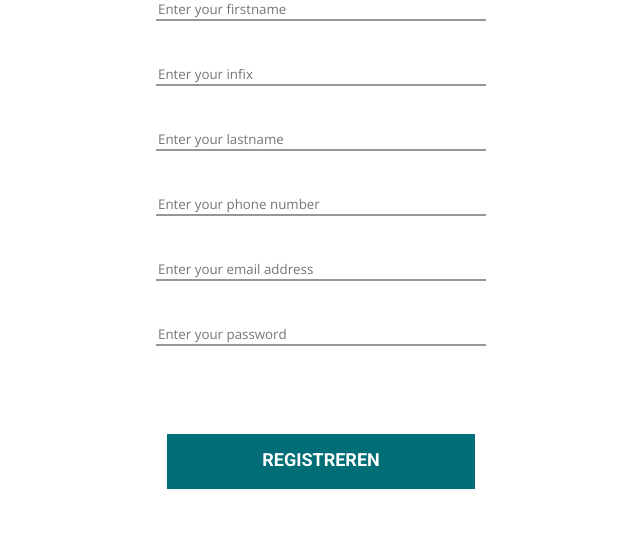
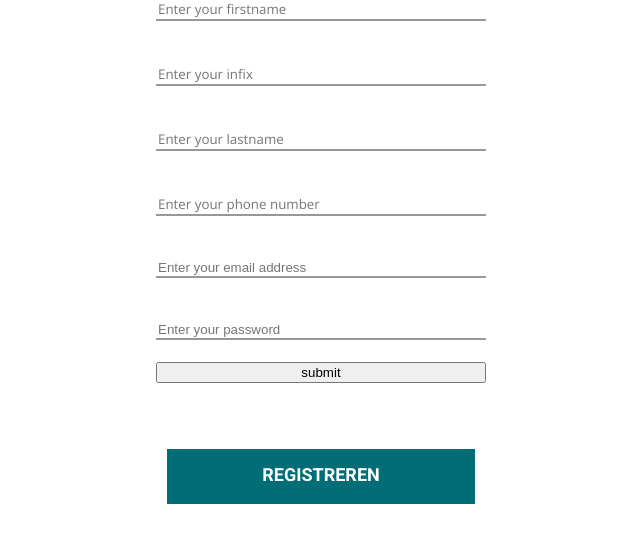
Before and after one commit to Sil333033/Rocambolesque, a PHP site: page /register in a window 1280 px wide. Shown: the part 243-786 px from the top of the page, without its empty margins (319-959 px from the left). Run offline with PHP 8.4, Linux system fonts and the light colour scheme; a stand-in replaces the project's code that opens the database connection; some libraries are stand-ins or nearby versions; some web fonts are replaced.

Commit message:
register done, submit button needs work

```diff
--- a/app/controllers/Register.php
+++ b/app/controllers/Register.php
@@ -1,12 +1,34 @@
 <?php
 class Register extends Controller
 {
+
+    private $UserModel;
+
     public function __construct()
     {
+        $this->UserModel = $this->model("UserModel");
     }
 
     public function index()
     {
-        $this->view("register");
+
+        if ($_SERVER['REQUEST_METHOD'] === 'POST') {
+            $filteredPost = filter_input_array(INPUT_POST, FILTER_SANITIZE_FULL_SPECIAL_CHARS);
+
+            $this->UserModel->createUser(
+                $filteredPost['firstname'],
+                $filteredPost['infix'],
+                $filteredPost['lastname'],
+                $filteredPost['phone'],
+                $filteredPost['email'],
+                $filteredPost['password']
+            );
+
+            echo "<h1>user created</h1>";
+            header("refresh:2;url=" . URLROOT . "/login");
+
+        } else {
+            $this->view("register");
+        }
     }
 }
--- a/app/views/register.php
+++ b/app/views/register.php
@@ -1,5 +1,6 @@
 <!DOCTYPE html>
 <html lang="en">
+
 <head>
     <meta charset="UTF-8">
     <meta http-equiv="X-UA-Compatible" content="IE=edge">
@@ -7,23 +8,25 @@
     <link rel="stylesheet" href="../../public/css/main.css">
     <title>Document</title>
 </head>
+
 <body>
     <!-- Intro Section -->
     <section class="register__section">
         <div class="form">
             <h2>REGISTREREN</h2>
-            <form action="">
-                <input type="text" placeholder="Enter your firstname">
+            <form action="" method="POST">
+                <input type="text" name="firstname" placeholder="Enter your firstname" required>
                 <br>
-                <input type="text" placeholder="Enter your infix">
+                <input type="text" name="infix" placeholder="Enter your infix">
                 <br>
-                <input type="text" placeholder="Enter your lastname">
+                <input type="text" name="lastname" placeholder="Enter your lastname" required>
                 <br>
-                <input type="text" placeholder="Enter your phone number">
+                <input type="text" name="phone" placeholder="Enter your phone number" required>
                 <br>
-                <input type="text" placeholder="Enter your email address">
+                <input type="email" name="email" placeholder="Enter your email address" required>
                 <br>
-                <input type="text" placeholder="Enter your password">
+                <input type="password" name="password" placeholder="Enter your password" required>
+                <button type="submit">submit</button>
             </form>
         </div>
         <div class="button-div">
@@ -38,4 +41,5 @@
     <script src="js/script.js"></script>
 
 </body>
+
 </html>
```
